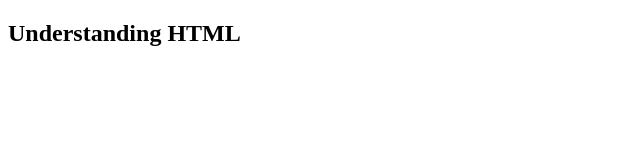
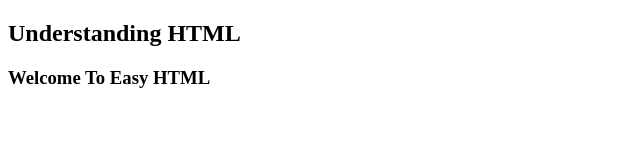
Before and after one commit to elisaamissah99-sys/my-projekt, a plain HTML site: page index.html in a window 1280 px wide. Shown: the whole page, without its empty margins (0-640 px from the left). Drawn offline with Linux system fonts and the light colour scheme.

Commit message:
intoduction statement

```diff
--- a/index.html
+++ b/index.html
@@ -7,5 +7,6 @@
 </head>
 <body>
    <h2>Understanding HTML</h2>
+   <h3>Welcome To Easy HTML</h3>
 </body>
 </html>
```
